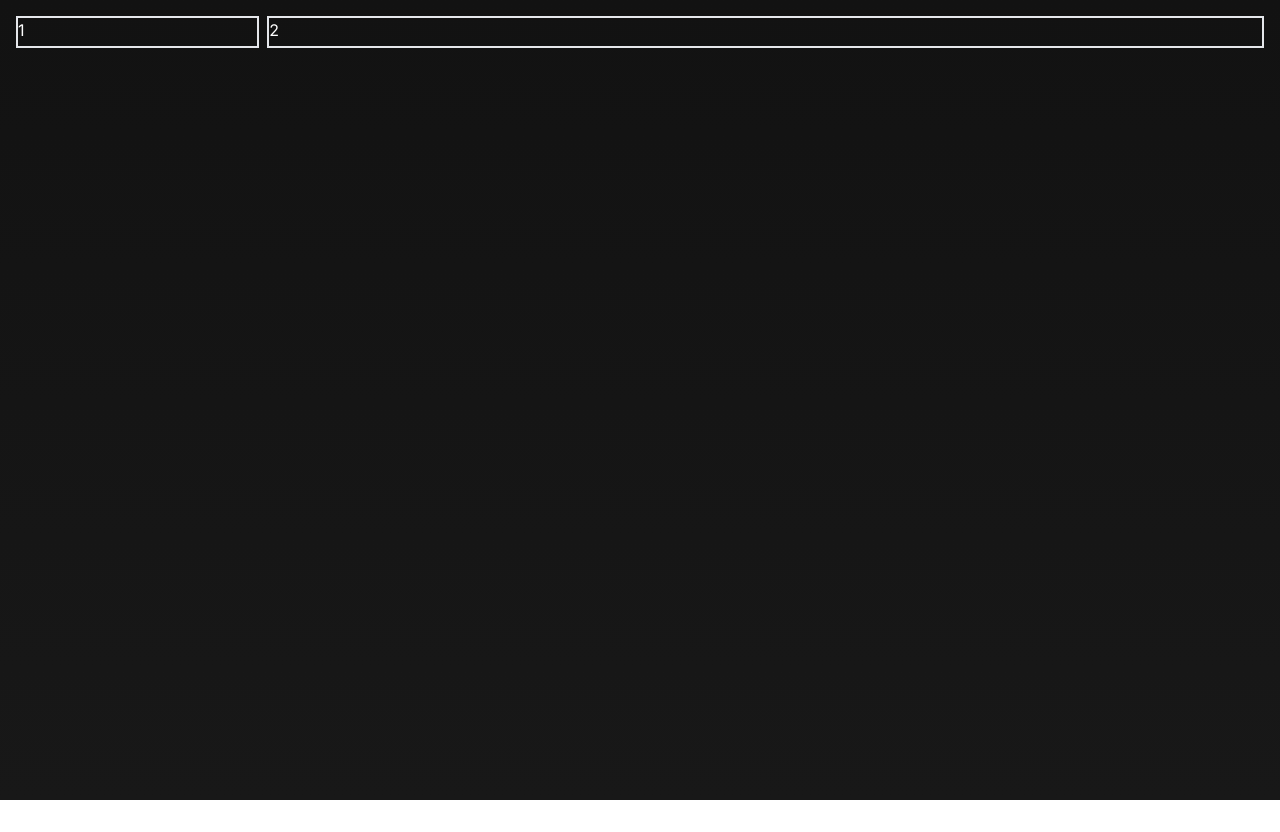
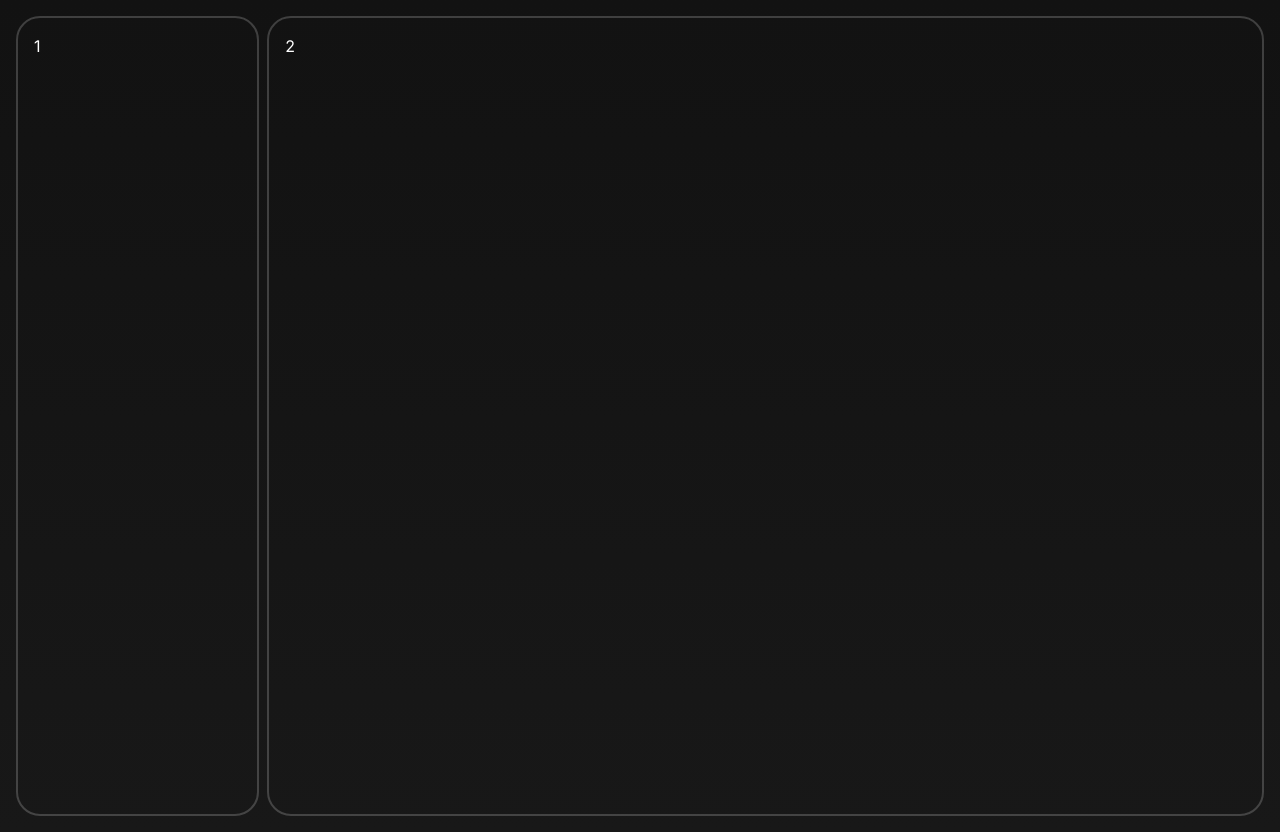
Before and after one commit to RAJIV81205/Sonix, a Next.js app: page /dashboard in a window 1280 px wide. Before the commit the page ends 800 px from the top, so only its background shows below. Built offline with nearby package versions, Linux system fonts and the light colour scheme.

Commit message:
feat: update Dashboard layout for improved structure and styling

```diff
--- a/app/dashboard/page.tsx
+++ b/app/dashboard/page.tsx
@@ -1,10 +1,10 @@
 
 const DashboardPage = () => {
     return (
-        <div className="w-full min-h-screen bg-gradient-to-b from-[#121212] to-[#181818] text-white flex flex-col gap-6 p-4">
-            <div className="grid grid-cols-5 grid-rows-5 gap-2 h-full w-full">
-                <div className="row-span-5 border-2 border-gray-200">1</div>
-                <div className="col-span-4 row-span-5 border-2 border-gray-200">2</div>
+        <div className="w-full min-h-screen bg-gradient-to-b from-[#121212] to-[#181818] text-white flex flex-col gap-6 p-4 ">
+            <div className="grid grid-cols-5 grid-rows-5 gap-2 h-screen w-full">
+            <div className="col-start-1 col-end-2 row-start-1 row-end-6 border-2 border-gray-100/20 rounded-3xl p-4 ">1</div>
+            <div className="col-start-2 col-end-6 row-start-1 row-end-6 border-2 border-gray-100/20 rounded-3xl p-4">2</div>
             </div>
         </div>
     )
```
